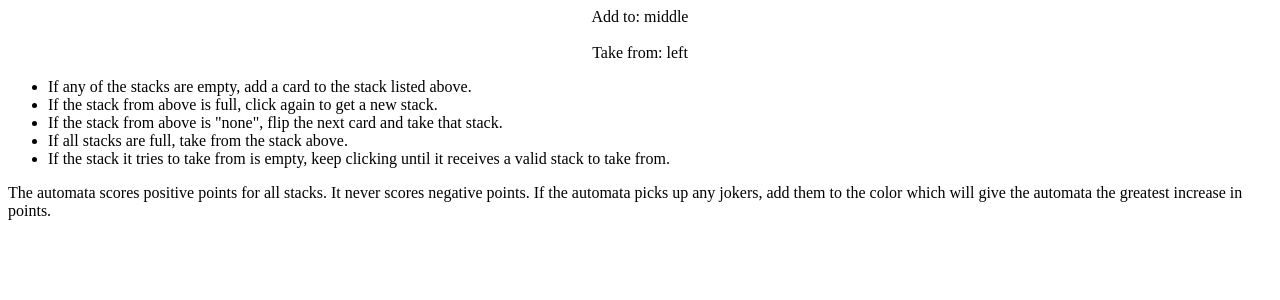
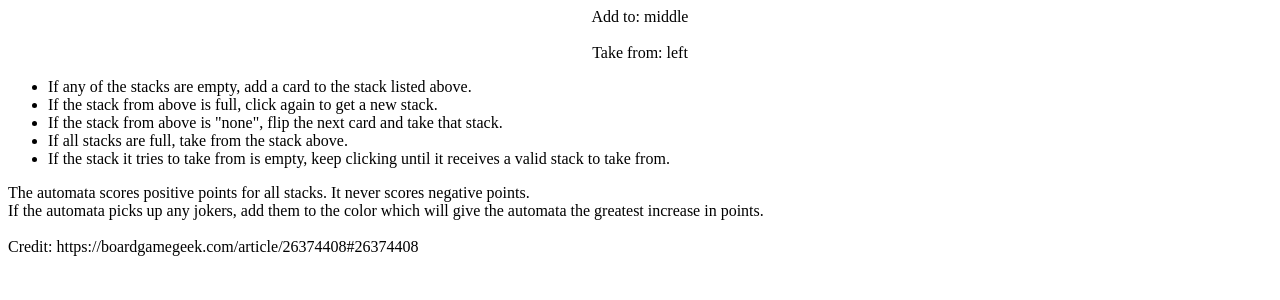
Before and after one commit to bentrevett/bentrevett.github.io, a Jekyll site: the page coloretto/index.html, which Jekyll copies as it is, in a window 1280 px wide. Shown: the top 300 px of the page. Built offline with Jekyll 4.4.1, drawn with Linux system fonts in a browser that asks for light colours.

Commit message:
added credits to coloretto solo variant

```diff
--- a/coloretto/index.html
+++ b/coloretto/index.html
@@ -22,7 +22,10 @@
             <li>If all stacks are full, take from the stack above.</li>
             <li>If the stack it tries to take from is empty, keep clicking until it receives a valid stack to take from.</li>
             </ul>
-        The automata scores positive points for all stacks. It never scores negative points. If the automata picks up any jokers, add them to the color which will give the automata the greatest increase in points.
+        The automata scores positive points for all stacks. It never scores negative points. <br>
+        If the automata picks up any jokers, add them to the color which will give the automata the greatest increase in points. <br>
+        <br>
+        Credit: https://boardgamegeek.com/article/26374408#26374408
         </div>
 
 
```
